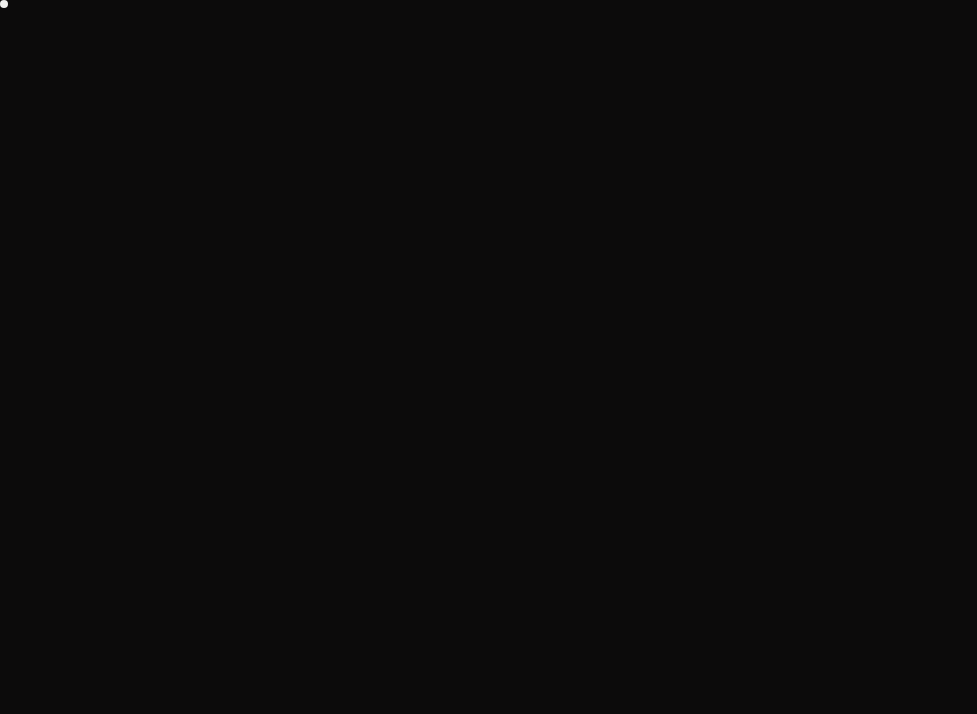
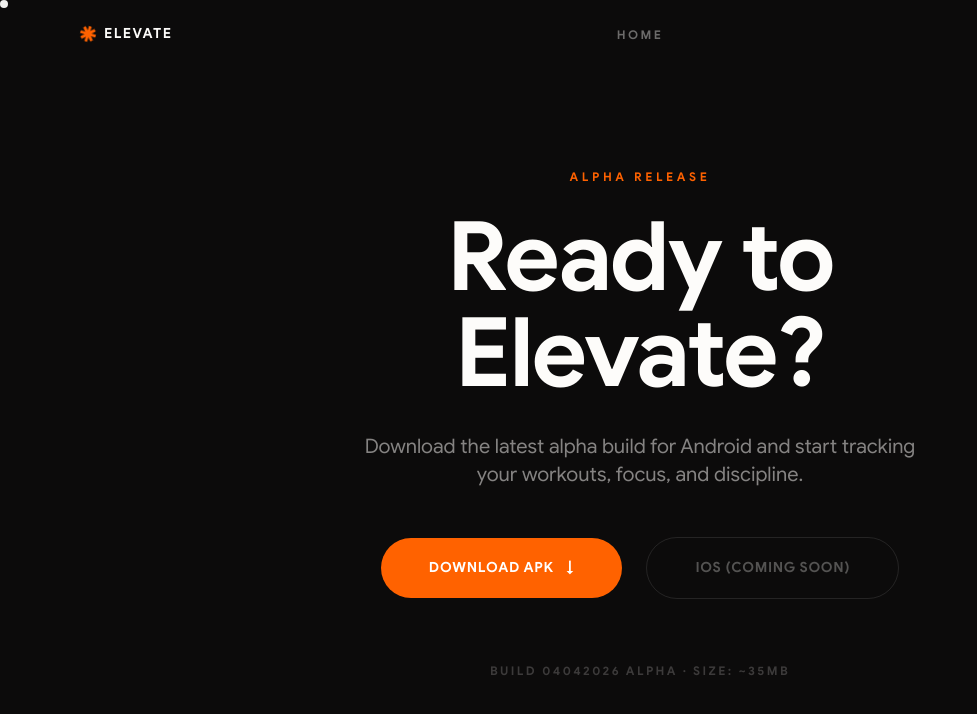
Before and after one commit to duskdynamicsproductions/elevate, a React (Vite) app: page /download in a window 1280 px wide. Before the commit this address had no page. Shown: the top 714 px of the page, without its empty margins (0-977 px from the left). Built offline with nearby package versions, Linux system fonts and the light colour scheme.

Commit message:
added dedicated download page

```diff
--- a/src/App.tsx
+++ b/src/App.tsx
@@ -8,8 +8,6 @@ gsap.registerPlugin(ScrollTrigger);
 /* ══════════════════════════════════════════════════════════
    CONSTANTS
 ══════════════════════════════════════════════════════════ */
-const downloadUrl =
-  'https://drive.google.com/file/d/1hnh-xATdmLxxX_yeLb8CDgZqwnKHjG0o/view?usp=sharing';
 
 const navLinks = [
   { label: 'Story', href: '#story' },
@@ -1904,14 +1902,14 @@ function HoverFloodItem({ text, index, exercises }: { text: string; index: numbe
   return (
     <div
       ref={ref}
-      className={`group relative overflow-hidden border-t border-elevate-paper/10 py-3 md:py-4 transition-all duration-700 ${revealed ? 'opacity-100 translate-y-0' : 'opacity-0 translate-y-8'}`}
+      className={`group relative overflow-hidden flex-1 flex flex-col justify-center border-t border-elevate-paper/10 py-6 md:py-8 transition-all duration-700 ${revealed ? 'opacity-100 translate-y-0' : 'opacity-0 translate-y-8'}`}
       style={{ transitionDelay: `${index * 60}ms` }}
     >
       {/* Flood background */}
       <div className="absolute inset-0 bg-elevate-orange origin-left scale-x-0 transition-transform duration-500 ease-out group-hover:scale-x-100" />
 
       <div className="relative flex items-center justify-between">
-        <h3 className="text-[28px] font-black leading-none tracking-tight text-elevate-paper/15 transition-colors duration-300 group-hover:text-[#0C0B0B] md:text-[48px] lg:text-[64px] xl:text-[72px]">
+        <h3 className="text-[48px] font-black leading-none tracking-tight text-elevate-paper/15 transition-colors duration-300 group-hover:text-[#0C0B0B] md:text-[64px] lg:text-[80px] xl:text-[96px]">
           {text}
         </h3>
         <div className="flex flex-col items-end gap-1 pr-2 text-right md:gap-1.5 md:pr-6">
@@ -2311,10 +2309,10 @@ export default function App() {
               Terms &amp; Conditions
             </Link>
           </nav>
-          <a href={downloadUrl} target="_blank" rel="noreferrer"
+          <Link to="/download"
             className="rounded-full border border-elevate-paper/20 px-5 py-2.5 text-xs font-bold tracking-wider uppercase text-elevate-paper transition-all hover:bg-elevate-paper hover:text-elevate-black">
             Download
-          </a>
+          </Link>
         </header>
 
         {/* Hero content */}
@@ -2374,10 +2372,10 @@ export default function App() {
               <p className="max-w-lg text-base font-semibold leading-relaxed text-elevate-paper/35">
                 <span className="text-elevate-paper">Confronting data creates change.</span> Elevate surfaces the uncomfortable truth so you can make a better decision tomorrow.
               </p>
-              <a href={downloadUrl} target="_blank" rel="noreferrer"
+              <Link to="/download"
                 className="inline-flex shrink-0 items-center gap-2 rounded-full border border-elevate-paper/20 px-6 py-3 text-sm font-semibold text-elevate-paper transition-all hover:bg-elevate-paper hover:text-elevate-black">
                 Start your detox →
-              </a>
+              </Link>
             </div>
           </Reveal>
         </div>
@@ -2411,6 +2409,8 @@ export default function App() {
         </div>
       </section>
 
+      {/* Orange separator */}
+      <div className="h-1 w-full bg-elevate-orange" />
       {/* ══════════════════════════════════════════
           WORKOUT TEMPLATES — Hover Flood
       ══════════════════════════════════════════ */}
@@ -2420,10 +2420,19 @@ export default function App() {
             <SpinningStar className="size-4 text-elevate-orange" />
             <p className="text-xs font-semibold tracking-[0.3em] text-elevate-orange uppercase">Workout Templates</p>
           </Reveal>
-          <div className="flex flex-col">
-            {workoutTemplates.map((template, i) => (
-              <HoverFloodItem key={template.name} text={template.name} index={i} exercises={template.exercises} />
-            ))}
+          <div className="flex flex-col md:flex-row md:gap-8 lg:gap-12">
+            <div className="flex-1 flex flex-col">
+              {workoutTemplates.slice(0, 3).map((template, i) => (
+                <HoverFloodItem key={template.name} text={template.name} index={i} exercises={template.exercises} />
+              ))}
+            </div>
+            {/* Vertical Separator */}
+            <div className="hidden md:block w-[1px] bg-elevate-paper/10" />
+            <div className="flex-1 flex flex-col">
+              {workoutTemplates.slice(3, 6).map((template, i) => (
+                <HoverFloodItem key={template.name} text={template.name} index={i + 3} exercises={template.exercises} />
+              ))}
+            </div>
           </div>
         </div>
       </section>
@@ -2439,10 +2448,10 @@ export default function App() {
             <p className="max-w-xl text-2xl font-black uppercase leading-tight tracking-tight text-white md:text-3xl lg:text-4xl">
               Ready when you are. Download the alpha.
             </p>
-            <a href={downloadUrl} target="_blank" rel="noreferrer"
+            <Link to="/download"
               className="inline-flex shrink-0 items-center justify-center rounded-full bg-elevate-black px-6 py-4 text-xs font-bold uppercase tracking-wider text-elevate-orange transition-transform hover:scale-105 md:h-24 md:w-24 md:px-0 md:py-0 md:text-sm">
               Let's train
-            </a>
+            </Link>
           </div>
         </Reveal>
       </section>
@@ -2511,11 +2520,11 @@ export default function App() {
             </p>
           </Reveal>
           <Reveal direction="scale" delay={300}>
-            <a href={downloadUrl} target="_blank" rel="noreferrer"
+            <Link to="/download"
               className="group inline-flex items-center gap-3 rounded-full bg-elevate-orange px-9 py-4 text-sm font-bold uppercase tracking-wider text-white transition-all hover:bg-elevate-orange-light hover:shadow-lg md:px-10 md:py-5">
               Download alpha
               <span className="inline-block transition-transform group-hover:translate-x-1">→</span>
-            </a>
+            </Link>
           </Reveal>
         </div>
       </section>
--- /dev/null
+++ b/src/DownloadPage.tsx
@@ -0,0 +1,65 @@
+import { Link } from 'react-router-dom';
+
+function SpinningStar({ className = '' }: { className?: string }) {
+  return (
+    <svg xmlns="http://www.w3.org/2000/svg" viewBox="0 0 118 119" fill="none" className={`animate-spin-slow ${className}`}>
+      <path d="M0 70.2418H33.8241L9.90981 94.164L24.5755 108.842L48.4969 84.9194V118.755H69.2407V84.9194L93.155 108.842L107.828 94.164L83.9134 70.2418H117.73V49.4913H83.9134L107.828 25.5691L93.155 10.8915L69.2407 34.8137V0.978394H48.4969V34.8137L24.5755 10.8915L9.90981 25.5691L33.8241 49.4913H0V70.2418Z" fill="currentColor" />
+    </svg>
+  );
+}
+
+export const downloadUrl = "https://github.com/duskdynamicsproductions/Elevate/releases/download/v1.0.0-alpha/Elevate-alpha.apk";
+
+export function DownloadPage() {
+  return (
+    <div className="bg-elevate-black font-display text-elevate-paper selection:bg-elevate-orange selection:text-white min-h-screen flex flex-col">
+
+      <header className="absolute left-0 top-0 z-50 flex w-full items-center justify-between px-6 py-6 md:px-12 lg:px-20 pointer-events-none">
+        <Link to="/" className="pointer-events-auto flex items-center gap-2 transition-opacity hover:opacity-50">
+          <SpinningStar className="size-4 text-elevate-orange" />
+          <span className="text-sm font-bold tracking-widest uppercase">Elevate</span>
+        </Link>
+
+        {/* Centered Nav */}
+        <div className="absolute left-1/2 top-1/2 -translate-x-1/2 -translate-y-1/2">
+          <Link
+            to="/"
+            className="pointer-events-auto text-xs font-semibold tracking-[0.2em] uppercase text-elevate-paper/40 transition-colors hover:text-elevate-paper"
+          >
+            HOME
+          </Link>
+        </div>
+      </header>
+
+      {/* ── Main Content ── */}
+      <main className="flex-1 flex flex-col justify-center items-center px-6 md:px-12 lg:px-20 pt-24 pb-12">
+        <div className="max-w-3xl w-full text-center">
+          <p className="mb-6 text-xs font-semibold tracking-[0.3em] text-elevate-orange uppercase animate-fade-in">Alpha Release</p>
+          <h1 className="mb-8 text-5xl font-black leading-[0.95] tracking-tight md:text-7xl lg:text-8xl animate-slide-up">
+            Ready to <br/>Elevate?
+          </h1>
+          <p className="mb-12 text-base leading-relaxed text-elevate-paper/50 md:text-xl max-w-xl mx-auto animate-fade-in" style={{ animationDelay: '100ms' }}>
+            Download the latest alpha build for Android and start tracking your workouts, focus, and discipline.
+          </p>
+
+          <div className="flex flex-col sm:flex-row items-center justify-center gap-6 animate-slide-up" style={{ animationDelay: '200ms' }}>
+            <a href={downloadUrl} target="_blank" rel="noreferrer"
+              className="group inline-flex items-center gap-3 rounded-full bg-elevate-orange px-9 py-4 text-sm font-bold uppercase tracking-wider text-white transition-all hover:bg-elevate-orange-light hover:shadow-lg md:px-12 md:py-5 w-full sm:w-auto justify-center">
+              Download APK
+              <span className="inline-block transition-transform group-hover:translate-y-1">↓</span>
+            </a>
+
+            <button disabled className="group inline-flex items-center gap-3 rounded-full border border-elevate-paper/10 bg-transparent px-9 py-4 text-sm font-bold uppercase tracking-wider text-elevate-paper/30 cursor-not-allowed md:px-12 md:py-5 w-full sm:w-auto justify-center">
+              iOS (Coming Soon)
+            </button>
+          </div>
+
+          <div className="mt-16 text-xs font-semibold tracking-[0.2em] text-elevate-paper/20 uppercase">
+            Build 04042026 Alpha · Size: ~35MB
+          </div>
+        </div>
+      </main>
+
+    </div>
+  );
+}
--- a/src/main.tsx
+++ b/src/main.tsx
@@ -3,6 +3,7 @@ import ReactDOM from 'react-dom/client';
 import { BrowserRouter, Routes, Route } from 'react-router-dom';
 import App from './App';
 import { PrivacyPage, TermsPage } from './LegalPages';
+import { DownloadPage } from './DownloadPage';
 import CustomCursor from './CustomCursor';
 import './index.css';
 
@@ -12,6 +13,7 @@ ReactDOM.createRoot(document.getElementById('root')!).render(
       <CustomCursor />
       <Routes>
         <Route path="/" element={<App />} />
+        <Route path="/download" element={<DownloadPage />} />
         <Route path="/privacy_policy" element={<PrivacyPage />} />
         <Route path="/terms" element={<TermsPage />} />
       </Routes>
```
